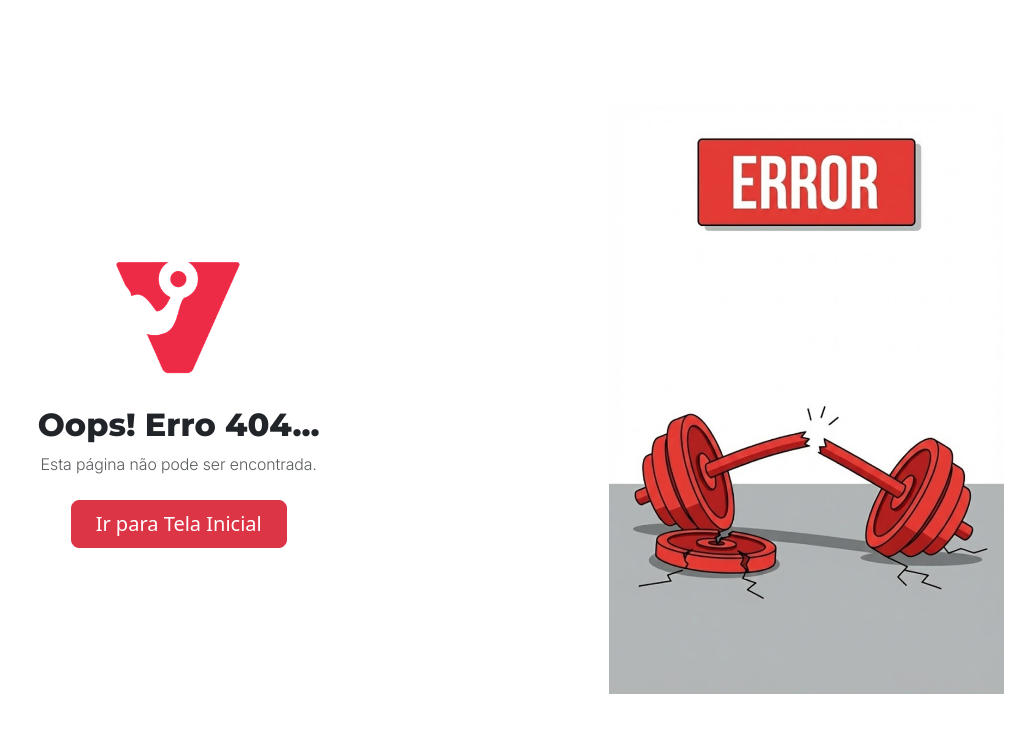
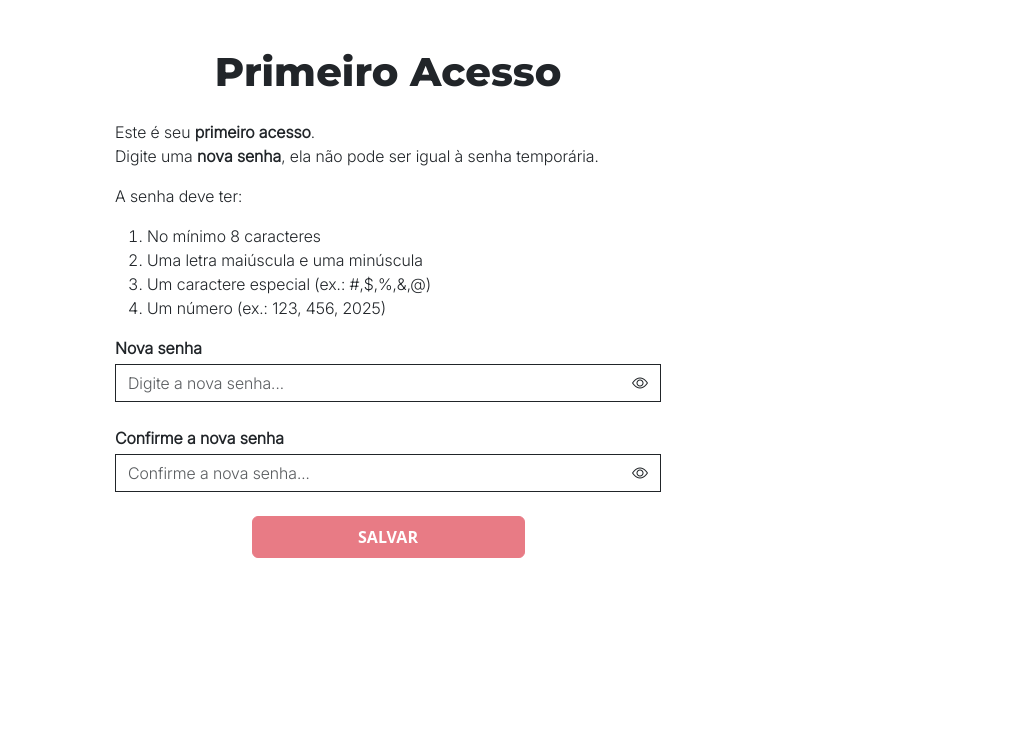
Before and after one commit to VitalitasPJT/vitalitas-frontend-app, a React (Vite) app: page /vitalitas-frontend-app/vitalitas/passwordreset in a window 1280 px wide. Before the commit this address had no page. Shown: the top 732 px of the page, without its empty margins (252-1280 px from the left). Built offline with nearby package versions, Linux system fonts and the light colour scheme.

Commit message:
criação da pagina de redefinição de senha + campos de senha e nova senha; ainda falta conexão com o endpoint

```diff
--- /dev/null
+++ b/src/pages/PasswordResetPage.tsx
@@ -0,0 +1,95 @@
+import { useState } from "react";
+
+export default function FirstAcess() {
+
+    const [newPass, setNewPass] = useState("");
+    const [confirmPass, setConfirmPass] = useState("");
+
+    const [showPass1, setShowPass1] = useState(false);
+    const [showPass2, setShowPass2] = useState(false);
+
+    const passwordsDontMatch =
+        confirmPass.length > 0 && newPass !== confirmPass;
+
+    return (
+        <div className="container my-5">
+            <div className="row justify-content-center">
+                <div className="col-12 col-md-8 col-lg-6">
+
+                    <h1 className="text-center mb-4 font-title">Primeiro Acesso</h1>
+
+                    <p className="font-text">
+                        Este é seu <strong>primeiro acesso</strong>.<br />
+                        Digite uma <strong>nova senha</strong>, ela não pode ser igual à senha temporária.
+                    </p>
+
+                    <p className="font-text">A senha deve ter:</p>
+                    <ol className="font-text">
+                        <li>No mínimo 8 caracteres</li>
+                        <li>Uma letra maiúscula e uma minúscula</li>
+                        <li>Um caractere especial (ex.: #,$,%,&,@)</li>
+                        <li>Um número (ex.: 123, 456, 2025)</li>
+                    </ol>
+
+                    <div className="form-group mb-4 font-text">
+                        <label className="fw-semibold mb-1">Nova senha</label>
+
+                        <div className={`input-group border rounded-0 ${passwordsDontMatch ? "border-danger" : "border-dark"}`}>
+                            <input
+                                type={showPass1 ? "text" : "password"}
+                                className="form-control border-0"
+                                placeholder="Digite a nova senha..."
+                                value={newPass}
+                                onChange={(e) => setNewPass(e.target.value)}
+                            />
+                            <button
+                                type="button"
+                                className="btn bg-white border-0"
+                                onClick={() => setShowPass1(!showPass1)}
+                            >
+                                <i className={showPass1 ? "bi bi-eye-slash" : "bi bi-eye"}></i>
+                            </button>
+                        </div>
+                    </div>
+
+                    <div className="form-group mb-1 font-text">
+                        <label className="fw-semibold mb-1">Confirme a nova senha</label>
+
+                        <div className={`input-group border rounded-0 ${passwordsDontMatch ? "border-danger" : "border-dark"}`}>
+                            <input
+                                type={showPass2 ? "text" : "password"}
+                                className="form-control border-0"
+                                placeholder="Confirme a nova senha..."
+                                value={confirmPass}
+                                onChange={(e) => setConfirmPass(e.target.value)}
+                            />
+                            <button
+                                type="button"
+                                className="btn bg-white border-0"
+                                onClick={() => setShowPass2(!showPass2)}
+                            >
+                                <i className={showPass2 ? "bi bi-eye-slash" : "bi bi-eye"}></i>
+                            </button>
+                        </div>
+
+                        {passwordsDontMatch && (
+                            <p className="text-danger small mt-1">
+                                ❌ As senhas não coincidem.
+                            </p>
+                        )}
+                    </div>
+
+                    <div className="text-center mt-4 font-btn">
+                        <button
+                            className="btn btn-danger w-50 py-2 fw-bold"
+                            disabled={passwordsDontMatch || newPass === "" || confirmPass === ""}
+                        >
+                            SALVAR
+                        </button>
+                    </div>
+
+                </div>
+            </div>
+        </div>
+    );
+}
--- a/src/routes/AppRoutes.tsx
+++ b/src/routes/AppRoutes.tsx
@@ -7,6 +7,7 @@ import ProfessorDashboard from "../pages/ProfessorDashboard.tsx";
 import AdminDashboard from "../pages/AdminDashboard.tsx";
 import { RoleRoute } from "../components/RoleRoute.tsx";
 import ErrorPage from "../pages/ErrorPage";
+import FirstAcess from "../pages/PasswordResetPage.tsx";
 
 export default function AppRoutes() {
     return (
@@ -15,8 +16,8 @@ export default function AppRoutes() {
             <Route path="/" element={<LandingPage />} />
             <Route path="/sobre" element={<Sobre />} />
 
-
             <Route path="/vitalitas/user/login" element={<LoginPage />} />
+            <Route path="/vitalitas/passwordreset" element={<FirstAcess/>} />       {/* Por enquanto acessar pela url */}
 
             <Route
                 path="/user/aluno"
```
